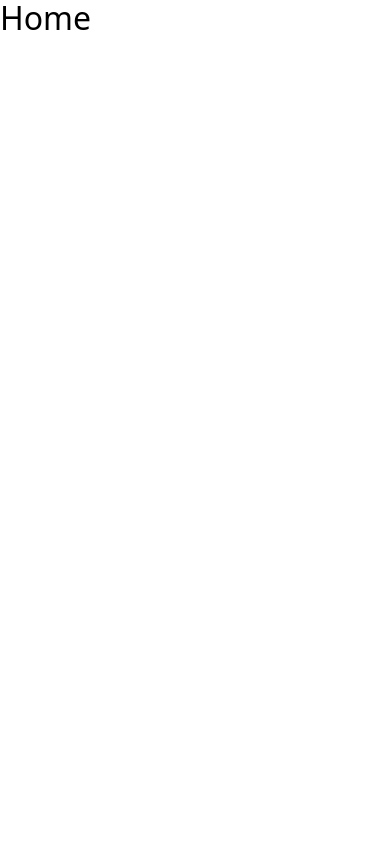
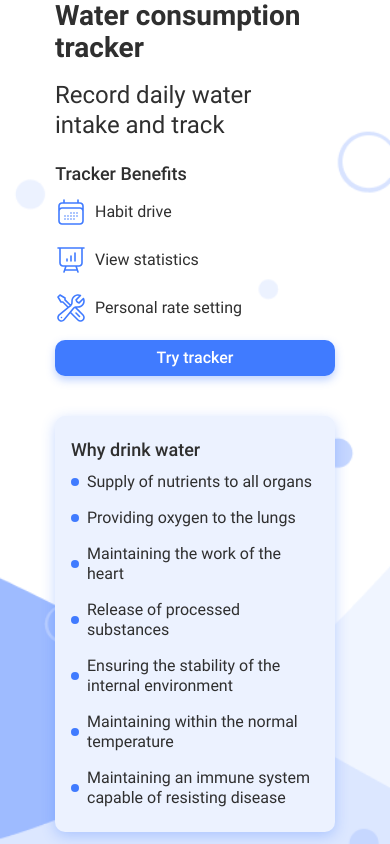
Before and after one commit to OhWellNevermind/water-tracker, a React (Vite) app: page / in a window 390 px wide. Built offline with nearby package versions, Linux system fonts and the light colour scheme.

Commit message:
WelcomePage mobile and tablet first

```diff
--- a/package.json
+++ b/package.json
@@ -19,7 +19,7 @@
     "react-loader-spinner": "^6.1.1-0",
     "react-redux": "^9.0.4",
     "react-router-dom": "^6.21.0",
-    "styled-components": "^6.1.2"
+    "styled-components": "^6.1.3"
   },
   "devDependencies": {
     "@types/react": "^18.2.43",
--- a/src/App.jsx
+++ b/src/App.jsx
@@ -1,10 +1,10 @@
 import { Routes, Route } from "react-router-dom";
-import { Home } from "./pages/Home/Home";
-
+import WelcomePage from "./pages/Home/WelcomePage/WelcomePage";
 export const App = () => {
   return (
     <Routes>
-      <Route index element={<Home />} />
+      {/* <Route index element={<Home />} /> */}
+      <Route index element={<WelcomePage />} />
     </Routes>
   );
 };
--- a/src/components/icons/CalendarIcon.jsx
+++ b/src/components/icons/CalendarIcon.jsx
@@ -7,6 +7,7 @@ export const CalendarIcon = ({ width, height, stroke }) => {
       viewBox="0 0 40 40"
       fill="none"
     >
+
       <path
         d="M11.25 5V8.75M28.75 5V8.75M5 31.25V12.5C5 11.5054 5.39509 10.5516 6.09835 9.84835C6.80161 9.14509 7.75544 8.75 8.75 8.75H31.25C32.2446 8.75 33.1984 9.14509 33.9016 9.84835C34.6049 10.5516 35 11.5054 35 12.5V31.25M5 31.25C5 32.2446 5.39509 33.1984 6.09835 33.9016C6.80161 34.6049 7.75544 35 8.75 35H31.25C32.2446 35 33.1984 34.6049 33.9016 33.9016C34.6049 33.1984 35 32.2446 35 31.25M5 31.25V18.75C5 17.7554 5.39509 16.8016 6.09835 16.0983C6.80161 15.3951 7.75544 15 8.75 15H31.25C32.2446 15 33.1984 15.3951 33.9016 16.0983C34.6049 16.8016 35 17.7554 35 18.75V31.25M20 21.25H20.0133V21.2633H20V21.25ZM20 25H20.0133V25.0133H20V25ZM20 28.75H20.0133V28.7633H20V28.75ZM16.25 25H16.2633V25.0133H16.25V25ZM16.25 28.75H16.2633V28.7633H16.25V28.75ZM12.5 25H12.5133V25.0133H12.5V25ZM12.5 28.75H12.5133V28.7633H12.5V28.75ZM23.75 21.25H23.7633V21.2633H23.75V21.25ZM23.75 25H23.7633V25.0133H23.75V25ZM23.75 28.75H23.7633V28.7633H23.75V28.75ZM27.5 21.25H27.5133V21.2633H27.5V21.25ZM27.5 25H27.5133V25.0133H27.5V25Z"
         stroke={stroke}
--- a/src/pages/Home/Home.jsx
+++ /dev/null
@@ -1,3 +0,0 @@
-export const Home = () => {
-  return <div style={{ fontWeight: 500, fontSize: 32 }}>Home</div>;
-};
--- /dev/null
+++ b/src/pages/Home/WaterСonsumptionTracker/WaterConsumption.jsx
@@ -0,0 +1,55 @@
+
+import {
+  Button,
+  BtnText,
+  H2,
+  BenefitList,
+  ParagrafOne,
+  ParagrafTwo,
+  StyledList,
+  ContainerConsumption,
+  IconStyle,
+} from "./WaterConsumption.styled";
+import { CalendarIcon } from "../../../../src/components/icons/CalendarIcon";
+import { StatisticIcon } from "../../../../src/components/icons/StatisticIcon";
+import { PersonalSettingsIcon } from "../../../../src/components/icons/PersonalSettingsIcon";
+
+const WaterConsumption = () => {
+  const handleClick = () => {
+    return (window.location.href = "/register");
+  };
+
+  return (
+    <ContainerConsumption>
+      <H2>Water consumption tracker</H2>
+      <ParagrafOne>Record daily water intake and track</ParagrafOne>
+      <ParagrafTwo>Tracker Benefits</ParagrafTwo>
+      <StyledList>
+        <BenefitList>
+          <IconStyle>
+            <CalendarIcon />
+          </IconStyle>
+          Habit drive
+        </BenefitList>
+        <BenefitList>
+          <IconStyle>
+            <StatisticIcon />
+          </IconStyle>
+          View statistics
+        </BenefitList>
+        <BenefitList>
+          <IconStyle>
+
+            <PersonalSettingsIcon  />
+          </IconStyle>
+          Personal rate setting
+        </BenefitList>
+      </StyledList>
+      <Button type="button">
+        <BtnText onClick={handleClick}>Try tracker</BtnText>
+      </Button>
+    </ContainerConsumption>
+  );
+};
+
+export default WaterConsumption;
--- /dev/null
+++ b/src/pages/Home/WaterСonsumptionTracker/WaterConsumption.styled.jsx
@@ -0,0 +1,138 @@
+import styled from "styled-components";
+import { colors } from "../../../constants";
+
+export const StyledList = styled.ul`
+  margin-top: 12px;
+  padding: 0;
+
+  @media (min-width: 768px) {
+    display: flex;
+    gap: 16px;
+
+  }
+`;
+export const Button = styled.button`
+  display: flex;
+  padding: 8px 30px;
+  width: 280px;
+  justify-content: center;
+  align-items: center;
+  border-radius: 10px;
+  border: none;
+  background-color: ${colors.BLUE};
+  box-shadow: 0px 4px 8px 0px rgba(64, 123, 255, 0.34);
+  &:hover {
+    box-shadow: 0px 4px 14px 0px rgba(64, 123, 255, 0.54);
+  }
+  &:active {
+    box-shadow: 0px 0px 0px 0px rgba(64, 123, 255, 0.54);
+  }
+  @media (min-width: 768px) {
+    width: 336px;
+    margin-top:24px;
+    margin-right:368px;
+  }
+`;
+export const BtnText = styled.span`
+  color: ${colors.WHITE};
+  text-align: center;
+  font-family: Roboto;
+  font-size: 16px;
+  font-style: normal;
+  font-weight: 500;
+  line-height: 20px;
+`;
+
+
+export const BenefitList = styled.li`
+  width: 216px;
+  color: ${colors.GRAY};
+  font-family: Roboto;
+  font-size: 16px;
+  font-style: normal;
+  font-weight: 400;
+  line-height: 20px;
+  display: flex;
+  align-items: center;
+  @media (max-width: 767px) {
+    &:not(:first-child) {
+      margin-top: 16px;
+      margin-right:64px;
+    }
+  }
+  @media (min-width: 768px) {
+    width: 224px;
+  }
+  gap: 8px;
+  `;
+
+export const ContainerConsumption = styled.div`
+  width: 280px;
+  margin-left: auto;
+  margin-right: auto;
+  display: flex;
+  flex-direction: column;
+  align-items: center;
+  @media (min-width: 768px) {
+    width: 704px;
+  }
+  @media (min-width: 1440px) {
+    width: 1404px;
+  }
+  `;
+export const H2 = styled.h2`
+  width:246px;
+  margin:0 34px 0 0 ;
+
+    color: ${colors.GRAY};
+    font-family: Roboto;
+    font-size: 28px;
+    font-style: normal;
+    font-weight: 700;
+    line-height: 32px;
+    @media (min-width: 768px) {
+      font-size: 36px;
+      line-height: 42px;
+      margin-right: 265px;
+      width:439px;
+    }
+  `;
+export const ParagrafOne = styled.p`
+margin:16px 83px 24px 0;
+  color: ${colors.GRAY};
+  font-family: Roboto;
+  font-size: 24px;
+  font-style: normal;
+  font-weight: 400;
+  line-height: 30px;
+  width: 197px;
+  @media (min-width: 768px) {
+    margin-right: 300px;
+    font-size: 26px;
+    line-height: 32px;
+    width: 404px;
+    margin-right: 300px;
+  }
+`;
+export const ParagrafTwo = styled.p`
+  margin: 0;
+  margin-right: 148px;
+  @media (min-width: 768px) {
+    margin-right: 572px;
+  }
+  color: ${colors.GRAY};
+  font-family: Roboto;
+  font-size: 18px;
+  font-style: normal;
+  font-weight: 500;
+  line-height: 20px;
+`;
+export const IconStyle = styled.div`
+  width: 32px;
+  height: 32px;
+  stroke: ${colors.BLUE};
+  @media (min-width: 768px) {
+    width: 40px;
+    height: 40px;
+  }
+`;
--- /dev/null
+++ b/src/pages/Home/WelcomePage/WelcomePage.jsx
@@ -0,0 +1,14 @@
+
+import WhyDrinkWater from "../WhyDrinkWater/WhyDrinkWater";
+import WaterConsumption from "../WaterСonsumptionTracker/WaterConsumption";
+import { Container } from "./WelcomePage.styled";
+const WelcomePage = () => {
+  return (
+    <Container>
+      <WaterConsumption />
+      <WhyDrinkWater/>
+    </Container>
+  );
+};
+
+export default WelcomePage;
--- /dev/null
+++ b/src/pages/Home/WelcomePage/WelcomePage.styled.jsx
@@ -0,0 +1,25 @@
+import styled from "styled-components";
+import BackgroundImageMobile from '../../../../src/assets/images/mobile/BackgroundMainPageMobile-min.png'
+import BackgroundImageTablet from "../../../../src/assets/images/tablet/BackgroundMainPageTablet-min.png";
+import BackgroundImageDesktop from "../../../../src/assets/images/desktop/BackgroundMainPageDesktop-min.png";
+export const Container = styled.div`
+  height: auto;
+  max-width: 100%;
+  width: 100vw;
+  height: 100vh;
+
+
+  @media (min-width: 320px) {
+    background: url(${BackgroundImageMobile});
+    background-size: cover;
+  }
+  @media (min-width: 768px) {
+    background: url(${BackgroundImageTablet});
+    background-size: cover;
+  }
+  @media (min-width: 1440px) {
+    background: url(${BackgroundImageDesktop});
+    width: 1404px;
+    background-size: cover;
+  }
+`;
--- /dev/null
+++ b/src/pages/Home/WhyDrinkWater/WhyDrinkWater.jsx
@@ -0,0 +1,26 @@
+
+import { List, Topic, Content, Lists, Container } from "./WhyDrinkWater.styled";
+
+const WhyDrinkWater = ()=>{
+    return (
+
+        <Container>
+          <Content>
+          <Topic>Why drink water</Topic>
+          <Lists>
+            <List>Supply of nutrients to all organs</List>
+            <List>Providing oxygen to the lungs</List>
+            <List>Maintaining the work of the heart</List>
+            <List>Release of processed substances</List>
+            <List>Ensuring the stability of the internal environment</List>
+            <List>Maintaining within the normal temperature</List>
+            <List>Maintaining an immune system capable of resisting disease</List>
+
+          </Lists>
+          </Content>
+        </Container>
+
+    );
+}
+
+export default WhyDrinkWater
--- /dev/null
+++ b/src/pages/Home/WhyDrinkWater/WhyDrinkWater.styled.jsx
@@ -0,0 +1,85 @@
+import styled from "styled-components";
+import { colors } from "../../../constants";
+export const Content = styled.div`
+  padding: 24px 16px;
+  margin-left: 0;
+  margin-top: 40px;
+  border-radius: 10px;
+  background-color: ${colors.LIGHT_GRAY};
+  box-shadow: 0px 4px 14px 0px rgba(64, 123, 255, 0.3);
+  @media (min-width: 320px) {
+    background-size: cover;
+    width: 280px;
+    margin-left: auto;
+    margin-right: auto;
+  }
+
+  @media (min-width: 768px) {
+    width: 494px;
+    margin-top: 60px;
+    margin-right: 210px;
+    padding: 32px 16px;
+  }
+  @media (min-width: 1440px) {
+    width: 1404px;
+    margin-top: 34px;
+  }
+`;
+
+export const Topic = styled.p`
+  margin: 0 0 12px 0;
+  color: ${colors.GRAY};
+  font-family: Roboto;
+  font-size: 18px;
+  font-style: normal;
+  font-weight: 500;
+  line-height: 20px;
+  @media (min-width: 768px) {
+    margin: 0 0 12px 0;
+  }
+`;
+export const Container = styled.div`
+  @media (min-width: 768px) {
+    margin-left: auto;
+    margin-right: auto;
+    width: 704px;
+  }
+`;
+export const List = styled.li`
+  gap: 8px;
+  &:not(:first-child) {
+    margin-top: 16px;
+  }
+  display: inline-flex;
+  align-items: center;
+  color: ${colors.GRAY};
+  text-decoration: none;
+  font-family: Roboto;
+  font-size: 16px;
+  font-style: normal;
+  font-weight: 400;
+  line-height: 20px;
+  padding: 0;
+  position:relative;
+  margin-left:16px;
+  &:before {
+    content: "";
+    border-radius: 50%;
+    width: 8px;
+    height: 8px;
+    background-color: ${colors.BLUE};
+    @media (max-width : 767px){
+      position: absolute;
+      left: -16px;
+      top: 50%;
+      transform: translateY(-50%);
+
+    }
+  }
+`;
+
+export const Lists = styled.ul`
+  margin: 0;
+  padding: 0;
+
+`;
```
Also changed, not shown: 1 other file (tests, documents, lock files or other folders).
